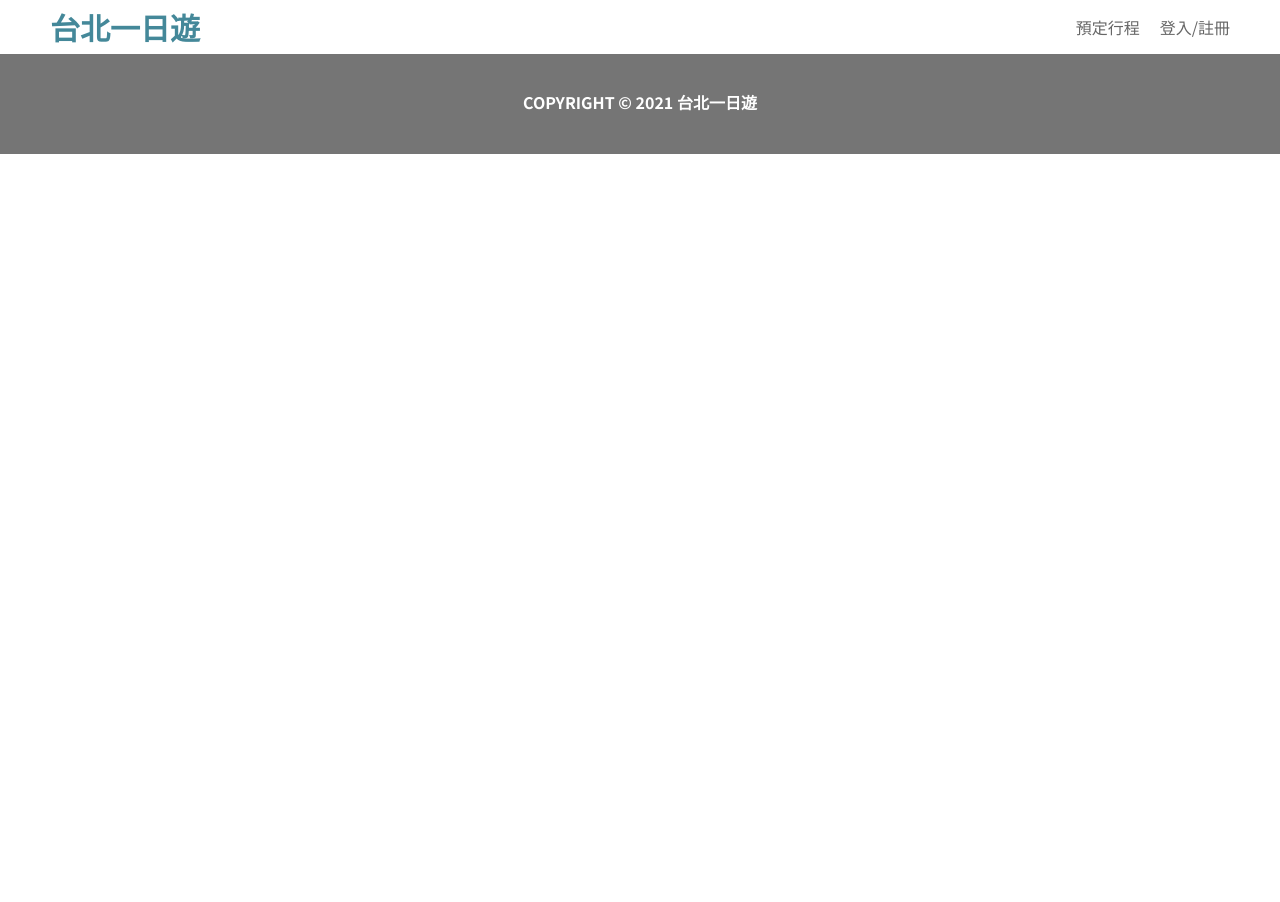
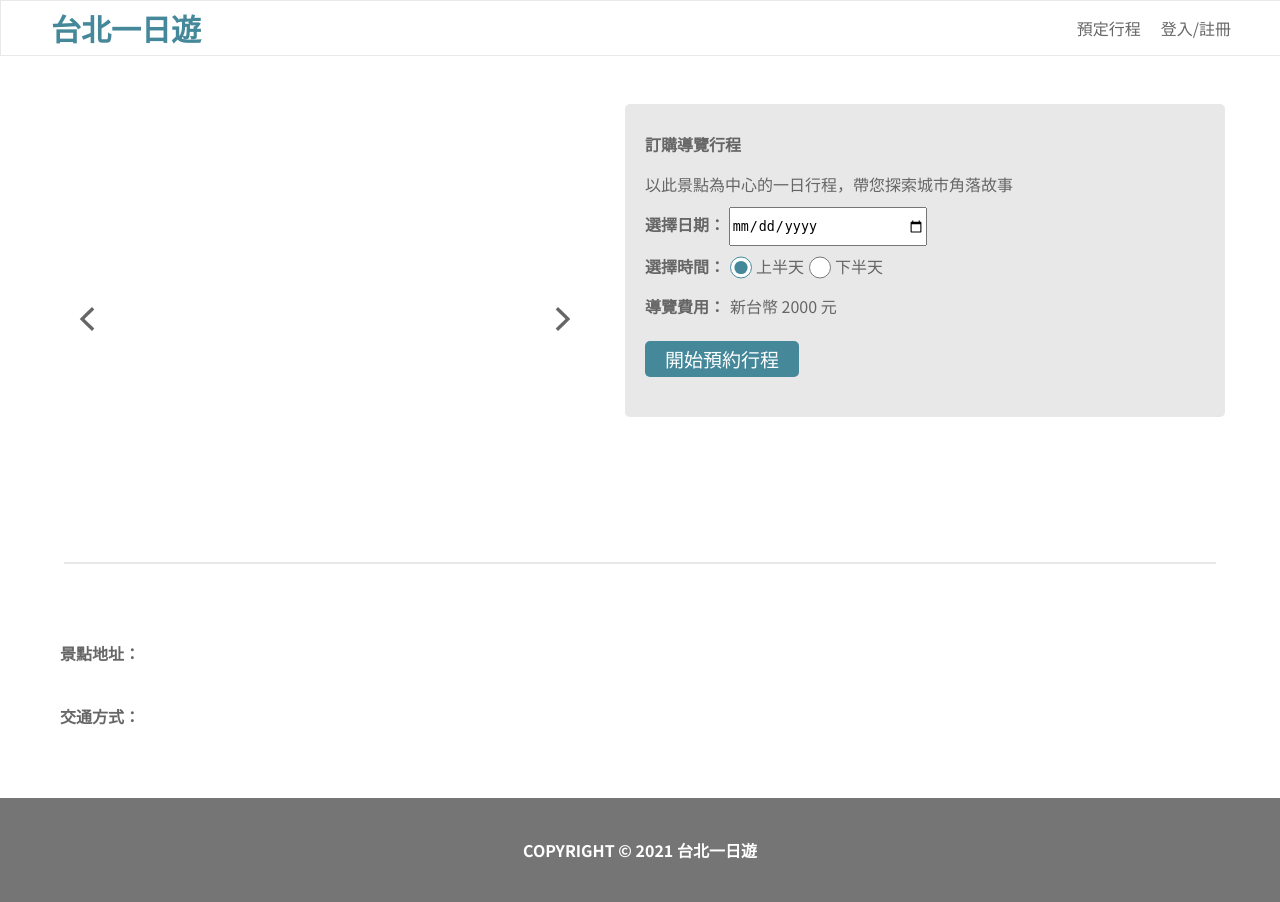
Before and after one commit to AnsonChen11/taipei-day-trip, a Flask app: template templates/attraction.html in a window 1280 px wide. Before the commit the page ends 154 px from the top, so only its background shows below. Run offline with Flask 2, Linux system fonts and the light colour scheme; the template is opened without the code that fills it, so the values that code supplies are empty; data comes from the database, SQL or seed files in the repository.

Commit message:
feature: attraction pages, slideShow, and API

```diff
--- a/static/app.css
+++ b/static/app.css
@@ -18,7 +18,7 @@ nav{
     z-index: 1000;
     background-color: #FFFFFF;
 }
-nav a{
+nav a, .container a{
     text-decoration: none;
 }
 .view{
--- a/static/app.js
+++ b/static/app.js
@@ -6,6 +6,9 @@ window.onload = async function(){
     .then(res => res.json())
     .then(data => {
         for(let i = 0; i < data.data.length; i++){
+            const link = document.querySelectorAll(".link");
+            link[i].href = "/attraction/" + data.data[i].id;
+
             const spotImage = document.querySelectorAll(".spotImage");
             const spotImageDiv = document.createElement("img");
             spotImageDiv.src = data.data[i].images[0];
@@ -61,12 +64,15 @@ let func = {
             url = "/api/attractions?page=" + nextPage
         }
         if(keyword){
+            console.log(keyword)
             if(nextPageAndKeyword == true){
                 url = "/api/attractions?page=" + nextPage + "&keyword=" + keyword
+                console.log("第一個", url)
             }
             else{
                 nextPage = 0
                 url = "/api/attractions?page=" + nextPage + "&keyword=" + keyword
+                console.log("第二個", url)
             }
         }
         fetch(url)
@@ -74,6 +80,7 @@ let func = {
             return res.json();
         }).then(data => {
             if(data.data[0] === undefined){ //Not found data
+                console.log(data)
                 observer.unobserve(target);
                 while(container.firstChild){
                     container.removeChild(container.firstChild);
@@ -91,6 +98,10 @@ let func = {
                     }
                 }
                 for(let i = 0; i < data.data.length; i++){
+                    const newLink = document.createElement("a")
+                    newLink.className = "link"
+                    newLink.href = "/attraction/" + data.data[i].id;
+
                     const newCard = document.createElement("article");
                     newCard.className = "card";
                     const newSpotImage = document.createElement("div");
@@ -99,6 +110,7 @@ let func = {
                     newTag.className = "tag";
                     const newInformation = document.createElement("div");
                     newInformation.className = "information";
+                    newLink.append(newCard)
                     newCard.append(newSpotImage, newTag, newInformation);
 
                     const spotImageDiv = document.createElement("img");
@@ -119,7 +131,7 @@ let func = {
                     spotCategoryDiv.textContent = data.data[i].category;
                     newInformation.append(spotMRTDiv, spotCategoryDiv);
 
-                    container.appendChild(newCard);
+                    container.appendChild(newLink);
                 }
             }
             nextPage = data.nextPage;
@@ -128,6 +140,8 @@ let func = {
             }
             else if(nextPage == null){
                 nextPageAndKeyword = false
+                console.log(nextPageAndKeyword)
+                console.log(nextPage)
             }
         })
     },
@@ -141,6 +155,7 @@ let func = {
 document
     .querySelector(".search button")
     .addEventListener("click", function(){
+        nextPage = 0
         func.search();
     });
 
@@ -148,6 +163,7 @@ document
     .querySelector(".search-bar")
     .addEventListener("keyup", function(event){
         if (event.key == "Enter"){
+            nextPage = 0
             func.search();
         }
     });
--- /dev/null
+++ b/static/attraction.css
@@ -0,0 +1,251 @@
+@import url(//fonts.googleapis.com/earlyaccess/notosanstc.css);
+body{
+    font-family: 'Noto Sans TC';
+    font-style: normal;
+    font-weight: 700;
+    padding-top: 54px;
+    margin: 0;
+}
+nav{
+    height: 54px;
+    width: 100%;
+    display: flex;
+    align-items: center;
+    justify-content: center;
+    position: fixed;
+    top: 0;
+    z-index: 1000;
+    background-color: #FFFFFF;
+    border: 1px solid #E8E8E8;
+}
+nav a{
+    text-decoration: none;
+}
+.view{
+    width: 1200px;
+    height: 34px;
+    display: flex;
+    justify-content: space-between;
+    align-items: center;
+}
+.name{
+    color: #448899;
+    font-size: 30px;
+    margin-left: 10px;
+}
+.items{
+    display: flex;
+    font-weight: 500;
+}
+.item{
+    padding: 10px;
+    gap: 10px;
+    color: #666666;
+}
+main{
+    width: 100%;
+    display: flex;
+    justify-content: center;
+    align-items: center;
+}
+.section{
+    width: 100%;
+    padding-top: 50px;
+    color: #666666;
+    height: 400px;
+    display: flex;
+    justify-content: center;
+    padding-bottom: 50px;
+}
+.btn_leftArow, .btn_righttArow{
+    width: 36px;
+    height: 36px;
+}
+.slideShowContainer, .slideShow, img{
+    width: 540px;
+    height: 406px;
+    padding-right: 15px;
+}
+.slideShowContainer{
+    position: relative;
+}
+.slideShow{
+    display: none;
+}
+.previous img, .next img{
+    width: 36px;
+    height: 36px;
+    cursor: pointer;
+    top: 50%;
+    margin-top: -22px;
+    padding: 16px;
+    transition: 0.1s ease;
+    user-select: none;
+}
+.previous img{
+    position: absolute;
+}
+.next img{
+    position: absolute;
+    right: 15px;
+}
+.previous:hover, .next:hover{
+    background-color: rgba(146, 146, 146, 0.8);
+}
+.dots{
+    position: absolute;
+}
+.dot{
+    position: relative;
+    top: 375px;
+    left: -320px;
+    cursor: pointer;
+    height: 12px;
+    width: 12px;
+    margin: 0 6px;
+    background-color: rgb(255, 255, 255, 0.6);
+    border-radius: 50%;
+    border: 1px solid #FFFFFF;
+    display: inline-block;
+    transition: background-color 0.6s ease;
+}
+.active, .dot:hover{
+    background-color: rgb(0, 0, 0);
+}
+.fade{
+    animation-name: fade;
+    animation-duration: 0.5s;
+}
+@keyframes fade{
+    from {opacity: .4}
+    to {opacity: 1}
+}
+img{
+    object-fit: cover;
+}
+.profile{
+    width: 600px;
+    height: 400px;
+    padding-left: 15px;
+}
+.attraction{
+    font-size: 24px;
+}
+.category{
+    font-weight: 500;
+    margin-top: 15px;
+    margin-bottom: 20px;
+}
+.booking{
+    background-color: rgba(232,232,232);
+    padding: 20px;
+    border-radius: 5px;
+    line-height: 40px
+}
+.details{
+    padding-bottom: 20px;
+}
+.subtitle{
+    font-weight: 500;
+}
+.date{
+    width: 193px;
+    height: 35px;
+}
+.schedule{
+    display: flex;
+}
+.schedule input[type="radio"]{
+    accent-color: #448899;
+    width: 22px;
+    margin-right: 4px;
+}
+.schedule label{
+    font-weight: 500;
+}
+.fee{
+    display: flex;
+    padding-bottom: 10px;
+}
+.price{
+    padding-left: 5px;
+    font-weight: 500;
+}
+.btn{
+    width: 154px;
+    height: 36px;
+    font-size: 19px;
+    color: #FFFFFF;
+    background-color: #448899;
+    border-radius: 5px;
+    border-style: hidden;
+    vertical-align: middle
+}
+button:hover{
+    background-color: #1c758b;
+}
+hr{
+    max-width: 1150px;
+    border: 1px solid #E8E8E8;
+}
+article{
+    width: 100%;
+    display: flex;
+    justify-content: center;
+    padding-top: 30px;
+    font-weight: 400;
+    line-height: 23px;
+    color: #666666;
+}
+.information{
+    width: 1200px
+}
+.description, .infos_address, .infos_transport{
+    margin: 20px;
+}
+.infos_address, .infos_transport{
+    padding-top: 20px;
+}
+.list{
+    font-weight: 700;
+}
+footer{
+    margin-top: 50px;
+    display: flex;
+    align-items: center;
+    justify-content:center;
+    height: 104px;
+    background: #757575;
+    color: #FFFFFF;
+}
+
+@media(max-width : 1200px){
+    .section{
+        padding-top: 0px;
+        flex-direction: column;
+        height: auto;
+        align-items: center;
+    }
+    .slideShowContainer, .slideShow, img{
+        padding-right: 0px;
+        width: 100%;
+    }
+    .profile{
+        padding-left: 0px;
+        padding-top: 20px;
+        width: 90%;
+    }
+    .previous img{
+
+    }
+    .next img{
+        right: 0px;
+    }
+    .dot{
+        top: -30px;
+        left: 0px
+    }
+}
+@media(max-width : 600px){
+
+}
--- /dev/null
+++ b/static/attraction.js
@@ -0,0 +1,99 @@
+let slideIndex = 1;
+
+window.onload = async function(){
+    url = location.pathname;
+    await fetch("/api" + url)
+    .then(res => res.json())
+    .then(data => {
+        const slideShow = document.querySelector(".slideShowContainer");
+        const dot = document.querySelector(".dots");
+        for(let i = 0; i < data.data.images.length; i++){
+            const slideShowDiv = document.createElement("div");
+            slideShowDiv.className = "slideShow fade";
+            slideShow.appendChild(slideShowDiv)
+            const spotImage = document.querySelectorAll(".slideShow");
+            const spotImageImg = document.createElement("img");
+            spotImageImg.src = data.data.images[i];
+            spotImage[i].appendChild(spotImageImg);
+            // spotImage.insertBefore(spotImageImg, spotImage.children[0]);
+
+            const dotSpan = document.createElement("span");
+            dotSpan.className = "dot"
+            dotSpan.onclick = "currentSlide(i+1)"
+            dot.appendChild(dotSpan)
+        }
+
+        const attraction = document.querySelector(".profile");
+        const attractionDiv = document.createElement("div");
+        attractionDiv.textContent = data.data.name;
+        attractionDiv.className = "attraction";
+        attraction.insertBefore(attractionDiv, attraction.children[0]);
+
+        const category = document.querySelector(".profile");
+        const categoryDiv = document.createElement("div");
+        categoryDiv.textContent = data.data.category + " at " + data.data.mrt;
+        categoryDiv.className = "category";
+        category.insertBefore(categoryDiv, category.children[1]);
+
+        const description = document.querySelector(".description");
+        const descriptionSpan = document.createElement("span");
+        descriptionSpan.textContent = data.data.description;
+        description.appendChild(descriptionSpan);
+
+        const address = document.querySelector(".infos_address");
+        const addressSpan = document.createElement("span");
+        addressSpan.className = "address";
+        addressSpan.textContent = data.data.address;
+        address.appendChild(addressSpan);
+
+        const transportation = document.querySelector(".infos_transport");
+        const transportationSpan = document.createElement("span");
+        transportationSpan.className = "transportation";
+        transportationSpan.textContent = data.data.transport;
+        transportation.appendChild(transportationSpan);
+
+
+        showSlides(slideIndex)
+    })
+
+}
+
+
+function morning(){
+    const morning = document.querySelector(".price");
+    morning.innerHTML = "新台幣 2000 元";
+}
+function afternoon(){
+    const morning = document.querySelector(".price");
+    morning.innerHTML = "新台幣 2500 元";
+}
+
+
+function plusSlides(n){
+    showSlides(slideIndex += n);
+}
+
+function currentSlide(n){
+    showSlides(slideIndex = n);
+}
+
+function showSlides(n){
+    let i;
+    let slideShow = document.querySelectorAll(".slideShow");
+    console.log(slideShow[1])
+    let dot = document.querySelectorAll(".dot");
+    if(n > slideShow.length){ //若index超過最後一張，回到第一張
+        slideIndex = 1;
+    }
+    if(n < 1){//若index超過第一張(小於1)，回到最後一張
+        slideIndex = slideShow.length;
+    }
+    for(i = 0; i < slideShow.length; i++){
+        slideShow[i].style.display = "none";
+    }
+    for(i = 0; i < dot.length; i++){
+        dot[i].className = dot[i].className.replace(" active", "");
+    }
+    slideShow[slideIndex-1].style.display = "block";
+    dot[slideIndex-1].className += " active";
+}
--- a/templates/attraction.html
+++ b/templates/attraction.html
@@ -4,21 +4,66 @@
     <meta charset="UTF-8">
     <meta http-equiv="X-UA-Compatible" content="IE=edge">
     <meta name="viewport" content="width=device-width, initial-scale=1.0">
-    <link rel="stylesheet" type="text/css" href="{{ url_for('static', filename='app.css') }}">
-    <script src="{{ url_for('static', filename='app.js')}}" defer></script>
+    <link rel="stylesheet" type="text/css" href="{{ url_for('static', filename='attraction.css') }}">
+    <script src="{{ url_for('static', filename='attraction.js')}}" defer></script>
     <title>台北一日遊 Taipe-day-trip</title>
-    <style>@import url('https://fonts.googleapis.com/css2?family=Noto+Sans+TC:wght@100;300&display=swap');</style>
 </head>
 <body>
     <nav>
         <div class="view">
-            <div class="name"><span>台北一日遊</span></div>
+            <a class="name" href="/"><span>台北一日遊</span></a>
             <div class="items">
                 <a class="item" href=""><span class="text">預定行程</span></a>
                 <a class="item" href=""><span class="text">登入/註冊</span></a>
             </div>
         </div>
     </nav>
+    <main>
+        <div class="section">
+            <div class="slideShowContainer">
+                <a class="previous" onclick="plusSlides(-1)"><img src="/static/btn_leftArrow.png"></a>
+                <a class="next" onclick="plusSlides(1)"><img src="/static/btn_rightArrow.png"></a>
+            </div>
+            <div class="dots">
+                <!-- <span class="dot" onclick="currentSlide(1)"></span> -->
+            </div>
+            <div class="profile">
+                <div class="booking">
+                    <div class="details">
+                        <div class="title">訂購導覽行程</div>
+                        <div class="subtitle">以此景點為中心的一日行程，帶您探索城市角落故事</div>
+                        <div>
+                            <span>選擇日期：</span>
+                            <input class="date" type="date"/>
+                        </div>
+                        <div class="schedule">
+                            <div>選擇時間：</div>
+                            <input type="radio" name="radio" value="morning" checked onclick="morning()">
+                            <label for="morning">上半天</label><br>
+                            <input type="radio" name="radio" value="afternoon" onclick="afternoon()">
+                            <label for="afternoon">下半天</label><br>
+                        </div>
+                        <div class="fee">
+                            <span>導覽費用：</span>
+                            <div class="price">新台幣 2000 元</div>
+                        </div>
+                        <button class="btn">開始預約行程</button>
+                    </div>
+                </div>
+            </div>
+        </div>
+    </main><hr>
+    <article>
+        <div class="information">
+            <div class="description"></div>
+            <div class="infos_address">
+                <span class="list">景點地址：</span><br/>
+            </div>
+            <div class="infos_transport">
+                <span class="list">交通方式：</span><br/>
+            </div>
+        </div>
+    </article>
     <footer>
         <span>COPYRIGHT © 2021 台北一日遊</span>
     </footer>
```
Also changed, not shown: templates/index.html (+24 -0 lines), static/btn_leftArrow.png (added), static/btn_rightArrow.png (added).
